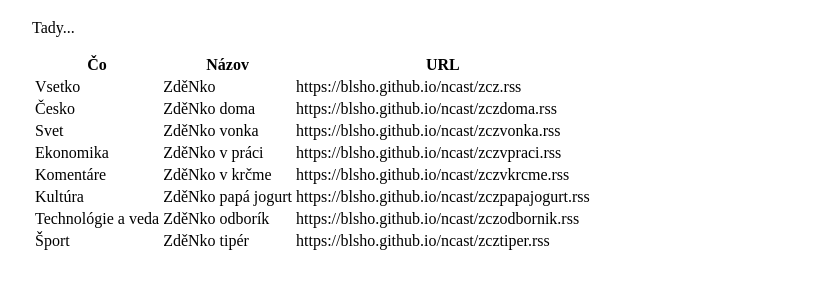
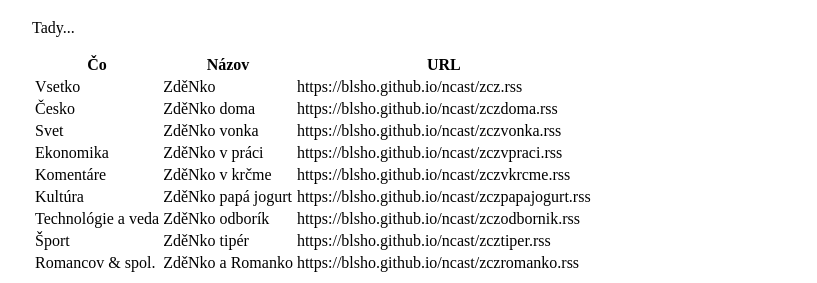
Before and after one commit to blsho/ncast, a plain HTML site: page output/index.html in a window 1280 px wide. Shown: the part 651-934 px from the top of the page, without its empty margins (226-1043 px from the left). Before the commit the page ends 912 px from the top, so only its background shows below. Drawn offline with Linux system fonts and the light colour scheme.

Commit message:
Add Romancov & spol.

```diff
--- a/output/index.html
+++ b/output/index.html
@@ -125,6 +125,11 @@
                 <td>ZděNko tipér</td>
                 <td>https://blsho.github.io/ncast/zcztiper.rss</td>
             </tr>
+            <tr>
+                <td>Romancov & spol.</td>
+                <td>ZděNko a Romanko</td>
+                <td>https://blsho.github.io/ncast/zczromanko.rss</td>
+            </tr>
         </table>
 
     </div>
```
Also changed, not shown: 1 other file.
